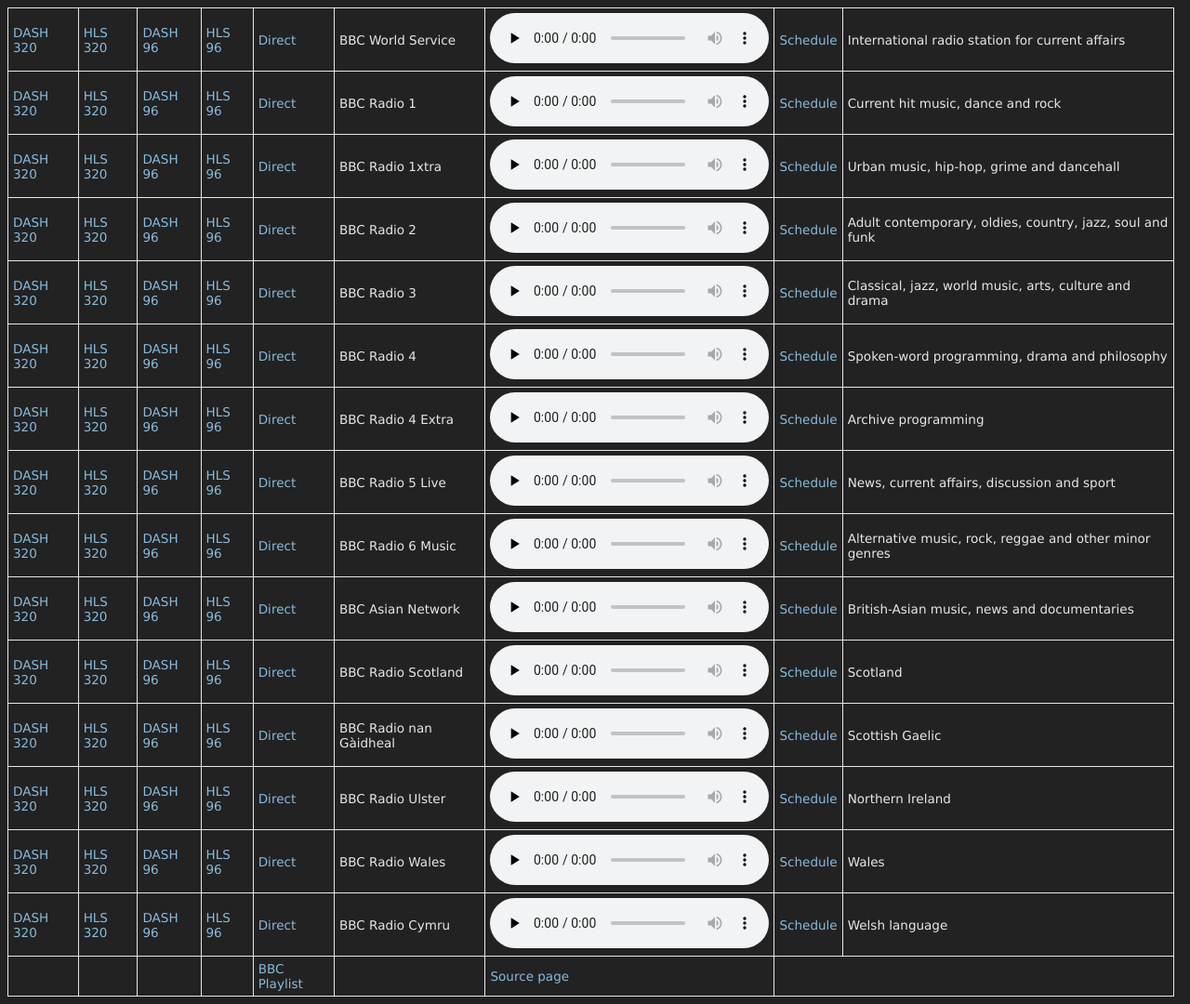
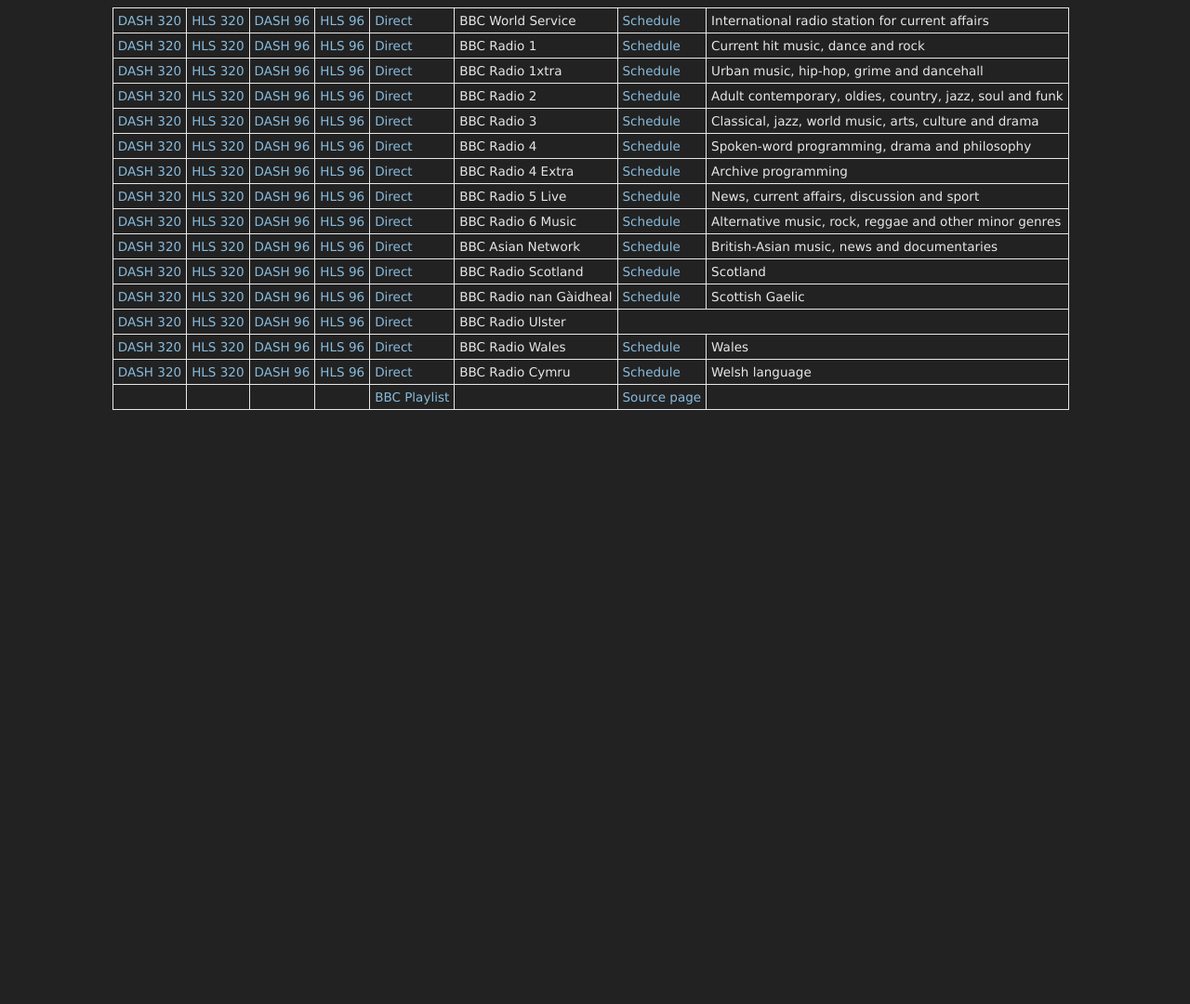
Before and after one commit to danburd/danburd.github.io, a Jekyll site: the page bbc.html, which Jekyll copies as it is, in a window 1280 px wide. Shown: the whole page at 93% size. Built offline with Jekyll 4.4.1, drawn with Linux system fonts in a browser that asks for light colours; after the commit the page ends 900 px from its top, so only the background shows below that.

Commit message:
Commented out audio controls

```diff
--- a/bbc.html
+++ b/bbc.html
@@ -22,8 +22,8 @@
    <td><a href="https://open.live.bbc.co.uk/mediaselector/6/redir/version/2.0/mediaset/audio-syndication-low/proto/http/transferformat/hls/vpid/bbc_world_service">HLS 96</a></td>
    <td><a href="http://bbcwssc.ic.llnwd.net/stream/bbcwssc_mp1_ws-eieuk">Direct</a></td>
    <td>BBC World Service</td>
-   <td><audio controls preload="none"><source src="http://bbcwssc.ic.llnwd.net/stream/bbcwssc_mp1_ws-eieuk" type="audio/mpeg"></audio></td>
-   <td><a href="https://www.bbc.co.uk/schedules/p02zbmb3">Schedule</a></td>
+   <!--<td><audio controls preload="none"><source src="http://bbcwssc.ic.llnwd.net/stream/bbcwssc_mp1_ws-eieuk" type="audio/mpeg"></audio></td>
+   --><td><a href="https://www.bbc.co.uk/schedules/p02zbmb3">Schedule</a></td>
    <td>International radio station for current affairs</td>
   </tr>
   <tr>
@@ -33,8 +33,8 @@
    <td><a href="https://open.live.bbc.co.uk/mediaselector/6/redir/version/2.0/mediaset/audio-syndication-low/proto/http/transferformat/hls/vpid/bbc_radio_one">HLS 96</a></td>
    <td><a href="http://bbcmedia.ic.llnwd.net/stream/bbcmedia_radio1_mf_p">Direct</a></td>
    <td>BBC Radio 1</td>
-   <td><audio controls preload="none"><source src="http://bbcmedia.ic.llnwd.net/stream/bbcmedia_radio1_mf_p" type="audio/mpeg"></audio></td>
-   <td><a href="https://www.bbc.co.uk/schedules/p00fzl86">Schedule</a></td>
+   <!--<td><audio controls preload="none"><source src="http://bbcmedia.ic.llnwd.net/stream/bbcmedia_radio1_mf_p" type="audio/mpeg"></audio></td>
+   --><td><a href="https://www.bbc.co.uk/schedules/p00fzl86">Schedule</a></td>
    <td>Current hit music, dance and rock</td>
   </tr>
   <tr>
@@ -44,8 +44,8 @@
    <td><a href="https://open.live.bbc.co.uk/mediaselector/6/redir/version/2.0/mediaset/audio-syndication-low/proto/http/transferformat/hls/vpid/bbc_1xtra">HLS 96</a></td>
    <td><a href="http://bbcmedia.ic.llnwd.net/stream/bbcmedia_radio1xtra_mf_p">Direct</a></td>
    <td>BBC Radio 1xtra</td>
-   <td><audio controls preload="none"><source src="http://bbcmedia.ic.llnwd.net/stream/bbcmedia_radio1xtra_mf_p" type="audio/mpeg"></audio></td>
-   <td><a href="https://www.bbc.co.uk/schedules/p00fzl64">Schedule</a></td>
+   <!--<td><audio controls preload="none"><source src="http://bbcmedia.ic.llnwd.net/stream/bbcmedia_radio1xtra_mf_p" type="audio/mpeg"></audio></td>
+   --><td><a href="https://www.bbc.co.uk/schedules/p00fzl64">Schedule</a></td>
    <td>Urban music, hip-hop, grime and dancehall</td>
   </tr>
   <tr>
@@ -55,8 +55,8 @@
    <td><a href="https://open.live.bbc.co.uk/mediaselector/6/redir/version/2.0/mediaset/audio-syndication-low/proto/http/transferformat/hls/vpid/bbc_radio_two">HLS 96</a></td>
    <td><a href="http://bbcmedia.ic.llnwd.net/stream/bbcmedia_radio2_mf_p">Direct</a></td>
    <td>BBC Radio 2</td>
-   <td><audio controls preload="none"><source src="http://bbcmedia.ic.llnwd.net/stream/bbcmedia_radio2_mf_p" type="audio/mpeg"></audio></td>
-   <td><a href="https://www.bbc.co.uk/schedules/p00fzl8v">Schedule</a></td>
+   <!--<td><audio controls preload="none"><source src="http://bbcmedia.ic.llnwd.net/stream/bbcmedia_radio2_mf_p" type="audio/mpeg"></audio></td>
+   --><td><a href="https://www.bbc.co.uk/schedules/p00fzl8v">Schedule</a></td>
    <td>Adult contemporary, oldies, country, jazz, soul and funk</td>
   </tr>
   <tr>
@@ -66,8 +66,8 @@
    <td><a href="https://open.live.bbc.co.uk/mediaselector/6/redir/version/2.0/mediaset/audio-syndication-low/proto/http/transferformat/hls/vpid/bbc_radio_three">HLS 96</a></td>
    <td><a href="http://bbcmedia.ic.llnwd.net/stream/bbcmedia_radio3_mf_p">Direct</a></td>
    <td>BBC Radio 3</td>
-   <td><audio controls preload="none"><source src="http://bbcmedia.ic.llnwd.net/stream/bbcmedia_radio3_mf_p" type="audio/mpeg"></audio></td>
-   <td><a href="https://www.bbc.co.uk/schedules/p00fzl8t">Schedule</a></td>
+   <!--<td><audio controls preload="none"><source src="http://bbcmedia.ic.llnwd.net/stream/bbcmedia_radio3_mf_p" type="audio/mpeg"></audio></td>
+   --><td><a href="https://www.bbc.co.uk/schedules/p00fzl8t">Schedule</a></td>
    <td>Classical, jazz, world music, arts, culture and drama</td>
   </tr>
   <tr>
@@ -77,8 +77,8 @@
    <td><a href="https://open.live.bbc.co.uk/mediaselector/6/redir/version/2.0/mediaset/audio-syndication-low/proto/http/transferformat/hls/vpid/bbc_radio_fourfm">HLS 96</a></td>
    <td><a href="http://bbcmedia.ic.llnwd.net/stream/bbcmedia_radio4fm_mf_p">Direct</a></td>
    <td>BBC Radio 4</td>
-   <td><audio controls preload="none"><source src="http://bbcmedia.ic.llnwd.net/stream/bbcmedia_radio4fm_mf_p" type="audio/mpeg"></audio></td>
-   <td><a href="https://www.bbc.co.uk/schedules/p00fzl7j">Schedule</a></td>
+   <!--<td><audio controls preload="none"><source src="http://bbcmedia.ic.llnwd.net/stream/bbcmedia_radio4fm_mf_p" type="audio/mpeg"></audio></td>
+   --><td><a href="https://www.bbc.co.uk/schedules/p00fzl7j">Schedule</a></td>
    <td>Spoken-word programming, drama and philosophy</td>
   </tr><!--
   <tr>
@@ -97,8 +97,8 @@
    <td><a href="https://open.live.bbc.co.uk/mediaselector/6/redir/version/2.0/mediaset/audio-syndication-low/proto/http/transferformat/hls/vpid/bbc_radio_four_extra">HLS 96</a></td>
    <td><a href="http://bbcmedia.ic.llnwd.net/stream/bbcmedia_radio4extra_mf_p">Direct</a></td>
    <td>BBC Radio 4 Extra</td>
-   <td><audio controls preload="none"><source src="http://bbcmedia.ic.llnwd.net/stream/bbcmedia_radio4extra_mf_p" type="audio/mpeg"></audio></td>
-   <td><a href="https://www.bbc.co.uk/schedules/p00fzl7l">Schedule</a></td>
+   <!--<td><audio controls preload="none"><source src="http://bbcmedia.ic.llnwd.net/stream/bbcmedia_radio4extra_mf_p" type="audio/mpeg"></audio></td>
+   --><td><a href="https://www.bbc.co.uk/schedules/p00fzl7l">Schedule</a></td>
    <td>Archive programming</td>
   </tr>
   <tr>
@@ -108,8 +108,8 @@
    <td><a href="https://open.live.bbc.co.uk/mediaselector/6/redir/version/2.0/mediaset/audio-syndication-low/proto/http/transferformat/hls/vpid/bbc_radio_five_live">HLS 96</a></td>
    <td><a href="http://bbcmedia.ic.llnwd.net/stream/bbcmedia_radio5live_mf_p">Direct</a></td>
    <td>BBC Radio 5 Live</td>
-   <td><audio controls preload="none"><source src="http://bbcmedia.ic.llnwd.net/stream/bbcmedia_radio5live_mf_p" type="audio/mpeg"></audio></td>
-   <td><a href="https://www.bbc.co.uk/schedules/p00fzl7g">Schedule</a></td>
+   <!--<td><audio controls preload="none"><source src="http://bbcmedia.ic.llnwd.net/stream/bbcmedia_radio5live_mf_p" type="audio/mpeg"></audio></td>
+   --><td><a href="https://www.bbc.co.uk/schedules/p00fzl7g">Schedule</a></td>
    <td>News, current affairs, discussion and sport</td>
   </tr>
   <tr>
@@ -119,8 +119,8 @@
    <td><a href="https://open.live.bbc.co.uk/mediaselector/6/redir/version/2.0/mediaset/audio-syndication-low/proto/http/transferformat/hls/vpid/bbc_6music">HLS 96</a></td>
    <td><a href="http://bbcmedia.ic.llnwd.net/stream/bbcmedia_6music_mf_p">Direct</a></td>
    <td>BBC Radio 6 Music</td>
-   <td><audio controls preload="none"><source src="http://bbcmedia.ic.llnwd.net/stream/bbcmedia_6music_mf_p" type="audio/mpeg"></audio></td>
-   <td><a href="https://www.bbc.co.uk/schedules/p00fzl65">Schedule</a></td>
+   <!--<td><audio controls preload="none"><source src="http://bbcmedia.ic.llnwd.net/stream/bbcmedia_6music_mf_p" type="audio/mpeg"></audio></td>
+   --><td><a href="https://www.bbc.co.uk/schedules/p00fzl65">Schedule</a></td>
    <td>Alternative music, rock, reggae and other minor genres</td>
   </tr>
   <tr>
@@ -130,8 +130,8 @@
    <td><a href="https://open.live.bbc.co.uk/mediaselector/6/redir/version/2.0/mediaset/audio-syndication-low/proto/http/transferformat/hls/vpid/bbc_asian_network">HLS 96</a></td>
    <td><a href="http://bbcmedia.ic.llnwd.net/stream/bbcmedia_asianet_mf_p">Direct</a></td>
    <td>BBC Asian Network</td>
-   <td><audio controls preload="none"><source src="http://bbcmedia.ic.llnwd.net/stream/bbcmedia_asianet_mf_p" type="audio/mpeg"></audio></td>
-   <td><a href="https://www.bbc.co.uk/schedules/p00fzl68">Schedule</a></td>
+   <!--<td><audio controls preload="none"><source src="http://bbcmedia.ic.llnwd.net/stream/bbcmedia_asianet_mf_p" type="audio/mpeg"></audio></td>
+   --><td><a href="https://www.bbc.co.uk/schedules/p00fzl68">Schedule</a></td>
    <td>British-Asian music, news and documentaries</td>
   </tr><!--
 </table>
@@ -144,8 +144,8 @@
    <td><a href="https://open.live.bbc.co.uk/mediaselector/6/redir/version/2.0/mediaset/audio-syndication-low/proto/http/transferformat/hls/vpid/bbc_radio_scotland_fm">HLS 96</a></td>
    <td><a href="http://bbcmedia.ic.llnwd.net/stream/bbcmedia_scotlandfm_mf_p">Direct</a></td>
    <td>BBC Radio Scotland</td>
-   <td><audio controls preload="none"><source src="http://bbcmedia.ic.llnwd.net/stream/bbcmedia_scotlandfm_mf_p" type="audio/mpeg"></audio></td>
-   <td><a href="https://www.bbc.co.uk/schedules">Schedule</a></td>
+   <!--<td><audio controls preload="none"><source src="http://bbcmedia.ic.llnwd.net/stream/bbcmedia_scotlandfm_mf_p" type="audio/mpeg"></audio></td>
+   --><td><a href="https://www.bbc.co.uk/schedules">Schedule</a></td>
    <td>Scotland</td>
   </tr><!--
   <tr>
@@ -173,8 +173,8 @@
    <td><a href="https://open.live.bbc.co.uk/mediaselector/6/redir/version/2.0/mediaset/audio-syndication-low/proto/http/transferformat/hls/vpid/bbc_radio_nan_gaidheal">HLS 96</a></td>
    <td><a href="http://bbcmedia.ic.llnwd.net/stream/bbcmedia_nangaidheal_mf_p">Direct</a></td>
    <td>BBC Radio nan Gàidheal</td>
-   <td><audio controls preload="none"><source src="http://bbcmedia.ic.llnwd.net/stream/bbcmedia_nangaidheal_mf_p" type="audio/mpeg"></audio></td>
-   <td><a href="https://www.bbc.co.uk/schedules/p00fzl81">Schedule</a></td>
+   <!--<td><audio controls preload="none"><source src="http://bbcmedia.ic.llnwd.net/stream/bbcmedia_nangaidheal_mf_p" type="audio/mpeg"></audio></td>
+   --><td><a href="https://www.bbc.co.uk/schedules/p00fzl81">Schedule</a></td>
    <td>Scottish Gaelic</td>
   </tr>
   <tr>
@@ -184,7 +184,7 @@
    <td><a href="https://open.live.bbc.co.uk/mediaselector/6/redir/version/2.0/mediaset/audio-syndication-low/proto/http/transferformat/hls/vpid/bbc_radio_ulster">HLS 96</a></td>
    <td><a href="http://bbcmedia.ic.llnwd.net/stream/bbcmedia_ulster_mf_p">Direct</a></td>
    <td>BBC Radio Ulster</td>
-   <td><audio controls preload="none"><source src="http://bbcmedia.ic.llnwd.net/stream/bbcmedia_ulster_mf_p" type="audio/mpeg"></audio></td>
+   <!--<td><audio controls preload="none"><source src="http://bbcmedia.ic.llnwd.net/stream/bbcmedia_ulster_mf_p" type="audio/mpeg"></audio></td>
    <td><a href="https://www.bbc.co.uk/schedules">Schedule</a></td>
    <td>Northern Ireland</td>
   </tr><!--
@@ -206,8 +206,8 @@
    <td><a href="https://open.live.bbc.co.uk/mediaselector/6/redir/version/2.0/mediaset/audio-syndication-low/proto/http/transferformat/hls/vpid/bbc_radio_wales_fm">HLS 96</a></td>
    <td><a href="http://bbcmedia.ic.llnwd.net/stream/bbcmedia_walesmw_mf_p">Direct</a></td>
    <td>BBC Radio Wales</td>
-   <td><audio controls preload="none"><source src="http://bbcmedia.ic.llnwd.net/stream/bbcmedia_walesmw_mf_p" type="audio/mpeg"></audio></td>
-   <td><a href="https://www.bbc.co.uk/schedules">Schedule</a></td>
+   <!--<td><audio controls preload="none"><source src="http://bbcmedia.ic.llnwd.net/stream/bbcmedia_walesmw_mf_p" type="audio/mpeg"></audio></td>
+   --><td><a href="https://www.bbc.co.uk/schedules">Schedule</a></td>
    <td>Wales</td>
   </tr>
   <tr>
@@ -217,8 +217,8 @@
    <td><a href="https://open.live.bbc.co.uk/mediaselector/6/redir/version/2.0/mediaset/audio-syndication-low/proto/http/transferformat/hls/vpid/bbc_radio_cymru">HLS 96</a></td>
    <td><a href="http://bbcmedia.ic.llnwd.net/stream/bbcmedia_cymru_mf_p">Direct</a></td>
    <td>BBC Radio Cymru</td>
-   <td><audio controls preload="none"><source src="http://bbcmedia.ic.llnwd.net/stream/bbcmedia_cymru_mf_p" type="audio/mpeg"></audio></td>
-   <td><a href="https://www.bbc.co.uk/schedules/p00fzl7b">Schedule</a></td>
+   <!--<td><audio controls preload="none"><source src="http://bbcmedia.ic.llnwd.net/stream/bbcmedia_cymru_mf_p" type="audio/mpeg"></audio></td>
+   --><td><a href="https://www.bbc.co.uk/schedules/p00fzl7b">Schedule</a></td>
    <td>Welsh language</td>
   </tr>
   <tr>
```
